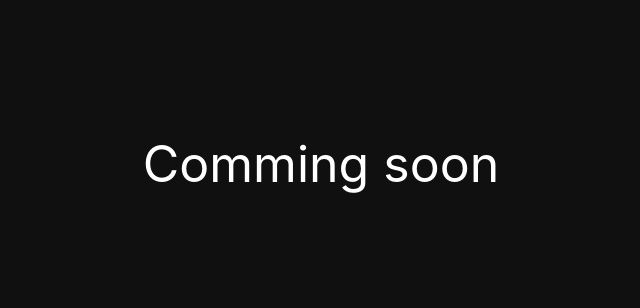
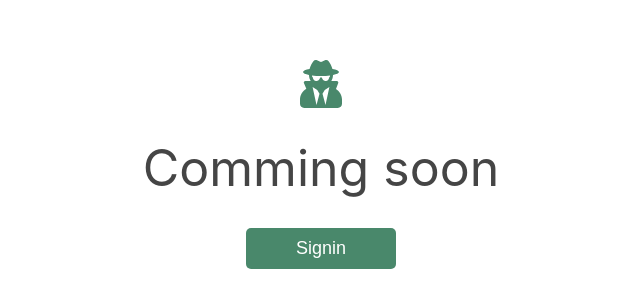
Before and after one commit to Gyedhu/Future, a React (Create React App) app: page / in a window 1280 px wide. Shown: the part 236-544 px from the top of the page, without its empty margins (319-959 px from the left). Built offline with nearby package versions, Linux system fonts and the light colour scheme.

Commit message:
Added Router

```diff
--- a/src/App.tsx
+++ b/src/App.tsx
@@ -1,12 +1,12 @@
 import React from "react";
 import { GlobalStyle } from "./globalStyle";
-import { LandingPage } from "./pages";
+import Router from "./Router";
 
 const App: React.FC = () => {
 	return (
 		<React.Fragment>
 			<GlobalStyle />
-			<LandingPage></LandingPage>
+			<Router />
 		</React.Fragment>
 	);
 };
--- /dev/null
+++ b/src/Router.tsx
@@ -0,0 +1,13 @@
+import React from "react";
+import { Route, Switch } from "react-router-dom";
+import { LandingPage } from "./pages";
+
+const Router: React.FC = () => {
+	return (
+		<Switch>
+			<Route component={LandingPage} />
+		</Switch>
+	);
+};
+
+export default Router;
--- a/src/index.tsx
+++ b/src/index.tsx
@@ -1,11 +1,14 @@
 import React from "react";
 import ReactDOM from "react-dom";
+import { BrowserRouter } from "react-router-dom";
 import App from "./App";
 import reportWebVitals from "./reportWebVitals";
 
 ReactDOM.render(
 	<React.StrictMode>
-		<App />
+		<BrowserRouter>
+			<App />
+		</BrowserRouter>
 	</React.StrictMode>,
 	document.getElementById("root")
 );
--- a/src/pages/LandingPage.tsx
+++ b/src/pages/LandingPage.tsx
@@ -1,24 +1,40 @@
+import { faUserSecret } from "@fortawesome/free-solid-svg-icons";
+import { FontAwesomeIcon } from "@fortawesome/react-fontawesome";
 import React from "react";
 import styled from "styled-components";
 
 const LandingPageContainer = styled.div`
 	align-items: center;
-	background-color: #101010;
+	background-color: white;
 	display: flex;
+	flex-direction: column;
+	gap: 30px;
 	height: 100vh;
 	justify-content: center;
 	width: 100vw;
 `;
 
 const Line = styled.p`
+	color: #454545;
+	font-size: 50px;
+	text-align: center;
+`;
+
+const Button = styled.button`
+	background-color: #49886b;
+	border: 0;
+	border-radius: 5px;
 	color: white;
-	font-size: 50px;
+	font-size: 18px;
+	padding: 10px 50px;
 `;
 
 const LandingPage: React.FC = () => {
 	return (
 		<LandingPageContainer>
+			<FontAwesomeIcon size='3x' icon={faUserSecret} color='#49886b' />
 			<Line>Comming soon</Line>
+			<Button>Signin</Button>
 		</LandingPageContainer>
 	);
 };
```
Also changed, not shown: package.json (+7 -1 lines), 2 other files (tests, documents, lock files or other folders).
